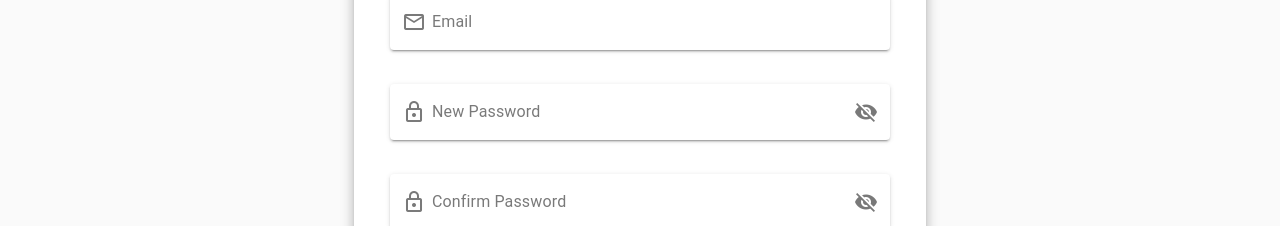
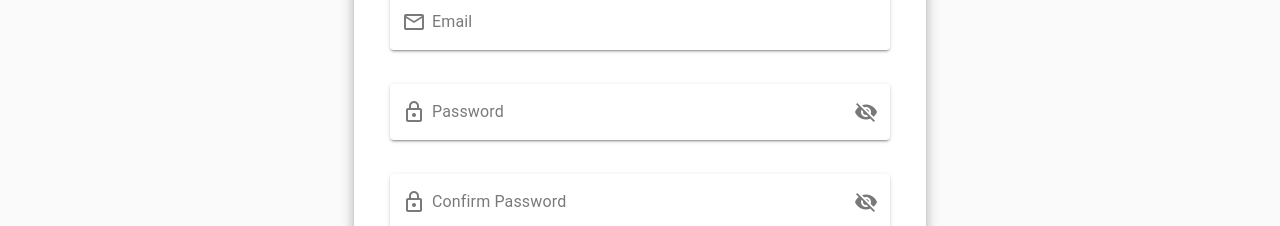
Before and after one commit to DmitrySidorenko53/balina-test-front, a Vue app: page /register in a window 1280 px wide. Shown: the part 242-468 px from the top of the page. Built offline with nearby package versions, Linux system fonts and the light colour scheme.

Commit message:
First Commit

```diff
--- a/src/components/LoginForm.vue
+++ b/src/components/LoginForm.vue
@@ -6,33 +6,15 @@
     <v-card-subtitle>
       Sign in to your account
     </v-card-subtitle>
-    <v-form>
+    <v-form @submit.prevent="login()">
       <v-card-text class="pb-0">
-        <v-text-field
-            :rules="[rulesEmail.required, rulesEmail.length, rulesEmail.valid]"
-            type="email"
-            v-model="email"
-            clearable="clearable"
-            label="Email"
-            variant="solo"
-            prepend-inner-icon="mdi-email-outline"
-        ></v-text-field>
-        <v-text-field
-            :append-inner-icon="show ? 'mdi-eye' : 'mdi-eye-off'"
-            :rules="[rulesPassword.required, rulesPassword.length]"
-            :type="show ? 'text' : 'password'"
-            v-model="password"
-            label="Password"
-            variant="solo"
-            class="input-group--focused mt-3"
-            prepend-inner-icon="mdi-lock-outline"
-            @click:append-inner="show = !show"
-        ></v-text-field>
+        <EmailInput v-model="email"/>
+        <PasswordInput v-model="password"/>
       </v-card-text>
       <v-card-actions class="pt-0">
         <v-row class="px-5 py-2">
           <v-col cols="12" md="6" class="pa-0">
-            <StayInSystemCheckBox/>
+            <StayInSystemCheckBox v-model="stayInSystem"/>
           </v-col>
           <v-col cols="6" md="3" class="pa-0 pe-1">
             <SubmitButton/>
@@ -76,18 +58,13 @@ export default {
   data: () => ({
     email: '',
     password: '',
-    show: false,
-    rulesPassword: {
-      required: v => !!v || 'Required',
-      length: v => v.length >= 6 || 'Password length must not be less than 6 characters'
-    },
-    rulesEmail: {
-      required: v => !!v || 'Required',
-      length: v => (v.length >= 10 && v.length <= 50) ||
-          'Email length must be between 10 and 50 characters',
-      valid: v => /^[^@]+@\w+(\.\w+)+\w$/.test(v) || 'Invalid email format'
+    stayInSystem: null
+  }),
+  methods: {
+    login() {
+
     }
-  }),
+  }
 }
 </script>
 
--- a/src/components/RegisterForm.vue
+++ b/src/components/RegisterForm.vue
@@ -6,15 +6,16 @@
     <v-card-subtitle>
       Create new account
     </v-card-subtitle>
-    <v-form>
+    <v-form @submit.prevent="register()">
       <v-card-text class="pb-0">
-        <EmailInput/>
-        <NewPasswordInput/>
+        <EmailInput v-model="email"/>
+        <PasswordInput v-model="password"/>
+        <ConfirmPassword v-model="confirmPassword" :password="password"/>
       </v-card-text>
       <v-card-actions class="pt-0">
         <v-row class="px-5 py-2">
           <v-col cols="12" md="6" class="pa-0">
-            <PersonalDataCheckBox/>
+            <PersonalDataCheckBox v-model="personalDataAgreement"/>
           </v-col>
           <v-col cols="6" md="3" class="pa-0 pe-2">
             <SubmitButton/>
@@ -41,13 +42,32 @@
 <script>
 import EmailInput from "@/components/controls/input/EmailInput";
 import PasswordInput from "@/components/controls/input/PasswordInput";
-import NewPasswordInput from "@/components/controls/input/NewPasswordInput";
 import PersonalDataCheckBox from "@/components/controls/checkbox/PersonalDataCheckBox";
 import SubmitButton from "@/components/controls/button/SubmitButton";
 import ResetButton from "@/components/controls/button/ResetButton";
+import ConfirmPassword from "@/components/controls/input/ConfirmPassword";
+import axios from "axios";
+
 export default {
   name: "RegisterForm",
-  components: {ResetButton, SubmitButton, PersonalDataCheckBox, NewPasswordInput, PasswordInput, EmailInput}
+  components: {
+    ConfirmPassword,
+    ResetButton, SubmitButton, PersonalDataCheckBox, PasswordInput, EmailInput},
+  data: () => ({
+    email: '',
+    password: '',
+    confirmPassword: '',
+    personalDataAgreement: null
+  }),
+  methods: {
+    register() {
+      axios.post("http://127.0.0.1:8000/auth/register", {
+        'email': this.email,
+        'password': this.password,
+        'confirmPassword': this.confirmPassword
+      }).then(response => console.log(response));
+    }
+  }
 }
 </script>
 
--- a/src/components/controls/checkbox/PersonalDataCheckBox.vue
+++ b/src/components/controls/checkbox/PersonalDataCheckBox.vue
@@ -1,6 +1,7 @@
 <template>
   <v-checkbox
-      v-model="checkbox"
+      v-model="personalDataAgreement"
+      @change="$emit('update:personalDataAgreement', $event.target.checked)"
       :rules="[rules.validate]"
       label="Do you agree with our Privacy Policy?"
       required
@@ -12,7 +13,6 @@
 export default {
   name: "PersonalDataCheckBox",
   data: () => ({
-    checkbox: false,
     rules: {
       validate: v => !!v || 'You must agree to continue!'
     }
--- a/src/components/controls/checkbox/StayInSystemCheckBox.vue
+++ b/src/components/controls/checkbox/StayInSystemCheckBox.vue
@@ -1,6 +1,7 @@
 <template>
   <v-checkbox
-      v-model="checkbox"
+      v-model="stayInSystem"
+      @change="$emit('update:stayInSystem', $event.target.checked)"
       label="Remain in system?"
       required
   ></v-checkbox>
--- a/src/components/controls/input/NewPasswordInput.vue
+++ b/src/components/controls/input/ConfirmPassword.vue
@@ -1,20 +1,10 @@
 <template>
-  <v-text-field
-      :append-inner-icon="show ? 'mdi-eye' : 'mdi-eye-off'"
-      :rules="[rules.required, rules.length]"
-      :type="show ? 'text' : 'password'"
-      v-model="newPassword"
-      label="New Password"
-      variant="solo"
-      class="input-group--focused mt-3"
-      prepend-inner-icon="mdi-lock-outline"
-      @click:append-inner="show = !show"
-  ></v-text-field>
   <v-text-field
       :append-inner-icon="show ? 'mdi-eye' : 'mdi-eye-off'"
       :rules="[rules.required, rules.length, confirmationRules.match]"
       :type="show ? 'text' : 'password'"
       v-model="confirmPassword"
+      @input="$emit('update:confirmPassword', $event.target.value)"
       label="Confirm Password"
       variant="solo"
       class="input-group--focused mt-3"
@@ -25,23 +15,25 @@
 
 <script>
 export default {
-  name: "NewPasswordInput",
+  name: "ConfirmPassword",
   data() {
     return {
       show: false,
-      newPassword: '',
-      confirmPassword: '',
       rules: {
         required: v => !!v || 'Required',
         length: v => v.length >= 6 || 'Password length must not be less than 6 characters',
       },
       confirmationRules: {
-        match: v => v === this.newPassword || 'Passwords must match'
+        match: v => v === this.password || 'Passwords must match'
       }
     }
   },
+  props: {
+    password: String
+  }
 }
 </script>
 
 <style scoped>
+
 </style>
--- a/src/components/controls/input/EmailInput.vue
+++ b/src/components/controls/input/EmailInput.vue
@@ -2,6 +2,7 @@
   <v-text-field
       :rules="[rules.required, rules.length, rules.valid]"
       v-model="email"
+      @input="$emit('update:email', $event.target.value)"
       clearable="clearable"
       label="Email"
       variant="solo"
@@ -13,7 +14,6 @@
 export default {
   name: "EmailInput",
   data: () => ({
-    email: '',
     rules: {
       required: v => !!v || 'Required',
       length: v => (v.length >= 10 && v.length <= 50) ||
--- a/src/components/controls/input/PasswordInput.vue
+++ b/src/components/controls/input/PasswordInput.vue
@@ -5,6 +5,7 @@
       :rules="[rules.required, rules.length]"
       :type="show ? 'text' : 'password'"
       v-model="password"
+      @input="$emit('update:password', $event.target.value)"
       label="Password"
       variant="solo"
       class="input-group--focused mt-3"
@@ -19,7 +20,6 @@ export default {
   data() {
     return {
       show: false,
-      password: '',
       rules: {
         required: v => !!v|| 'Required',
         length: v => v.length >= 6 || 'Password length must not be less than 6 characters'
```
